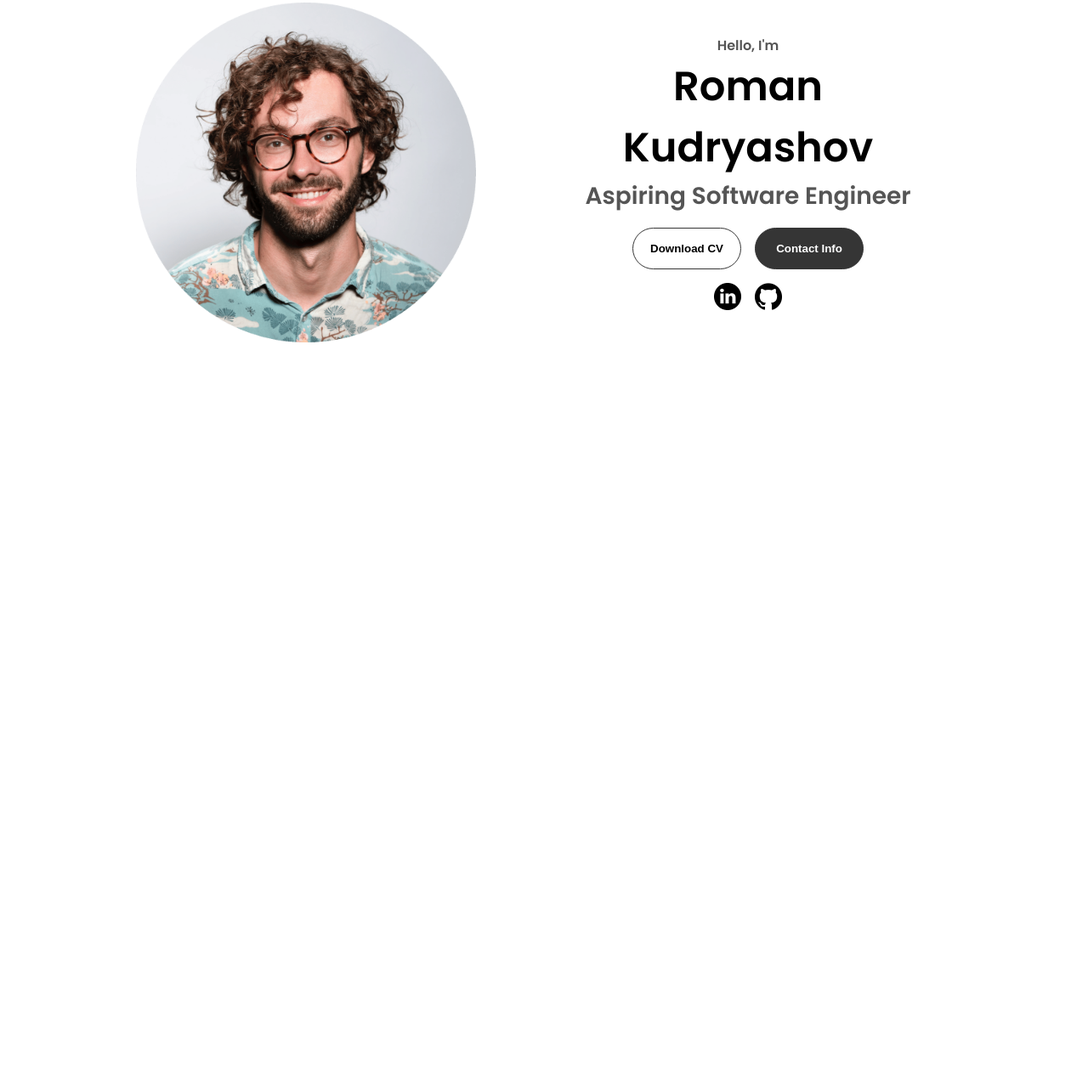
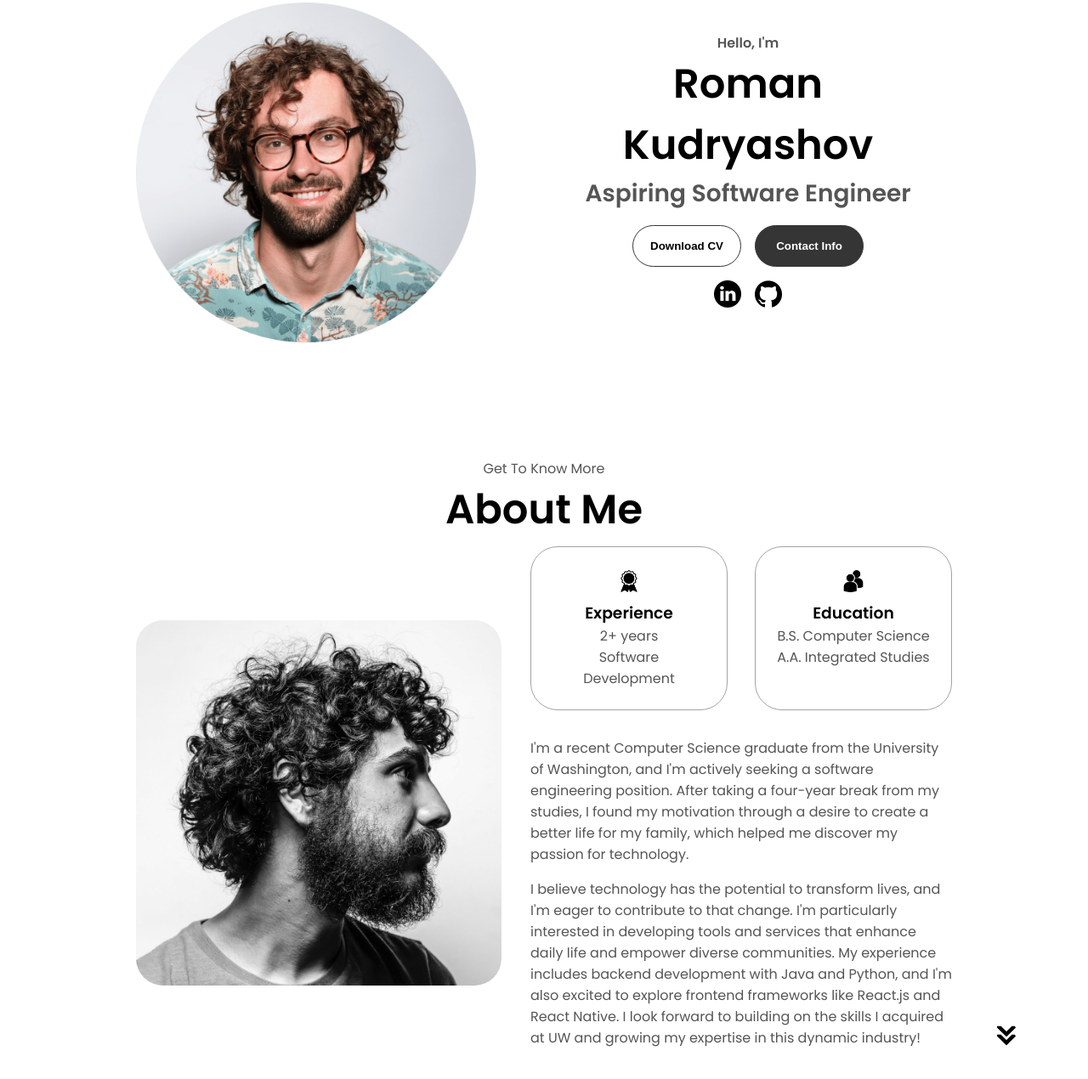
Before and after one commit to rkudryashov94/portfolio-website-v1, a plain HTML site: page index.html in a window 1280 px wide. Shown: the part 294-1564 px from the top of the page at 85% size. Before the commit the page ends 801 px from the top, so only its background shows below. Drawn offline with Linux system fonts and the light colour scheme.

Commit message:
Implement the About Me section
- Added Experience and Education overview sections
- Added professional summary section
- Styled it with the picture

```diff
--- a/index.html
+++ b/index.html
@@ -1,31 +1,24 @@
 <!DOCTYPE html>
 <html lang="en">
+
 <head>
     <meta charset="UTF-8" />
     <meta name="viewport" content="width=device-width, initial-scale=1.0" />
     <title>Roman Kudryashov's Portfolio</title>
 
     <!-- SEO Meta Tags -->
-		<meta
-			name="description"
-			content="Welcome to my portfolio! I am an ambitious software engineer, showcasing my projects, skills,
-            and experiences to land an entry-level software engineer role."
-		/>
-		<meta
-			name="keywords"
-			content="Roman Kudryashov, software engineer, personal portfolio, personal projects,
-            coding projects, front-end engineer, back-end engineer"
-		/>
+    <meta name="description" content="Welcome to my portfolio! I am an ambitious software engineer, showcasing my projects, skills,
+            and experiences to land an entry-level software engineer role." />
+    <meta name="keywords" content="Roman Kudryashov, software engineer, personal portfolio, personal projects,
+            coding projects, front-end engineer, back-end engineer" />
     <meta name="author" content="Roman Kudryashov" />
-		<meta
-			name="google-site-verification"
-			content="6IFdr087Tj-ReSBlc3qYvQzTBVlC7Pnc3_-7Ss-_vTw"
-		/>
+    <meta name="google-site-verification" content="6IFdr087Tj-ReSBlc3qYvQzTBVlC7Pnc3_-7Ss-_vTw" />
 
     <!-- Linking CSS -->
     <link rel="stylesheet" href="style.css" />
     <link rel="stylesheet" href="mediaqueries.css" />
 </head>
+
 <body>
     <a href="./my-projects.html">Link to all projects</a>
     <nav id="desktop-nav">
@@ -59,10 +52,7 @@
 
     <section id="profile">
         <div class="section__pic-container">
-				<img
-					src="./assets/profile-pic.png"
-					alt="Roman Kudryashov profile picture"
-				/>
+            <img src="./assets/profile-pic.png" alt="Roman Kudryashov profile picture" />
         </div>
 
         <div class="section__text">
@@ -70,37 +60,79 @@
             <h1 class="title">Roman Kudryashov</h1>
             <p class="section__text__p2">Aspiring Software Engineer</p>
             <div class="btn-container">
-					<button
-						class="btn btn-color-2"
-						onclick="window.open('./assets/roman-kudryashov-resume-sde.pdf')"
-					>
+                <button class="btn btn-color-2" onclick="window.open('./assets/roman-kudryashov-resume-sde.pdf')">
                     Download CV
                 </button>
 
-                    <button
-						class="btn btn-color-1"
-						onclick="location.href='./#contact'"
-					>
+                <button class="btn btn-color-1" onclick="location.href='./#contact'">
                     Contact Info
                 </button>
             </div>
 
             <div id="socials-container">
-                    <img src="./assets/linkedin.png"
-                    alt="Roman Kudryashov LinkedIn Profile"
-                    class="icon"
-                    onclick="location.href='https://www.linkedin.com/in/rkudryashov94/'"
-                    />
+                <a href="https://www.linkedin.com/in/rkudryashov94/" target="_blank" rel="noopener noreferrer">
+                    <img src="./assets/linkedin.png" alt="LinkedIn Profile of Roman Kudryashov" class="icon" />
+                </a>
 
-                    <img src="./assets/github.png"
-                    alt="Roman Kudryashov Github Profile"
-                    class="icon"
-                    onclick="location.href='https://github.com/rkudryashov94'"
-                    />
+                <a href="https://github.com/rkudryashov94" target="_blank" rel="noopener noreferrer">
+                    <img src="./assets/github.png" alt="Github Profile of Roman Kudryashov" class="icon" />
+                </a>
+
             </div>
+    </section>
+
+    <section id="about">
+        <p class="section__text__p1">
+            Get To Know More
+        </p>
+
+        <h1 class="title">About Me</h1>
+
+        <div class="section-container">
+            <div class="section__pic-container">
+                <img src="./assets/about-pic.png" alt="Roman Kudryashov profile picture" class="about-pic" />
+            </div>
+
+            <div class="about-details-container">
+                <div class="about-containers">
+                    <div class="details-container">
+                        <img src="./assets/experience.png" alt="Experience icon" class="icon" />
+
+                        <h3>Experience</h3>
+
+                        <p>2+ years <br /> Software Development</p>
+                    </div>
+
+                    <div class="details-container">
+                        <img src="./assets/education.png" alt="Education icon" class="icon" />
+
+                        <h3>Education</h3>
+
+                        <p>B.S. Computer Science <br /> A.A. Integrated Studies</p>
+                    </div>
+                </div>
+
+                <div class="text-container">
+                    <p>I'm a recent Computer Science graduate from the University of Washington, and I'm actively
+                        seeking a software engineering position. After taking a four-year break from my studies, I found
+                        my motivation through a desire to create a better life for my family, which helped me discover
+                        my passion for technology.</p>
+                    <p>I believe technology has the potential to transform lives, and I'm eager to contribute to that
+                        change. I'm particularly interested in developing tools and services that enhance daily life and
+                        empower diverse communities. My experience includes backend development with Java and Python,
+                        and I'm also excited to explore frontend frameworks like React.js and React Native. I look
+                        forward to building on the skills I acquired at UW and growing my expertise in this dynamic
+                        industry!</p>
+                </div>
+
+            </div>
+        </div>
+        <img src="./assets/arrow.png" alt="Arrow icon" class="icon arrow" onclick="location.href='./#experience'" />
+
     </section>
 
     <!-- Linking JS  -->
     <script src="script.js"></script>
 </body>
+
 </html>
--- a/style.css
+++ b/style.css
@@ -242,21 +242,79 @@ section {
 .btn-color-1,
 .btn-color-2:hover {
 	background: rgb(53, 53, 53);
-    color: white;
+	color: white;
 }
 
 .btn-color-1:hover {
-    background: rgb(0,0,0);
+	background: rgb(0, 0, 0);
 }
 
 .btn-color-2 {
-    background: none;
+	background: none;
 }
 
 .btn-color-2:hover {
-    border: rgb(255, 255,255) 0.1rem solid;
+	border: rgb(255, 255, 255) 0.1rem solid;
 }
 
 .btn-container {
-    gap: 1rem;
+	gap: 1rem;
 }
+
+/* About Section */
+#about {
+	position: relative;
+}
+
+.about-containers {
+	gap: 2rem;
+	margin-bottom: 2rem;
+	margin-top: 2rem;
+}
+
+.about-details-container {
+	justify-content: center;
+	flex-direction: column;
+}
+
+.about-containers,
+.about-details-container {
+	display: flex;
+}
+
+.about-pic {
+	border-radius: 2rem;
+	height: 430px;
+	width: auto;
+}
+
+.arrow {
+	position: absolute;
+	right: -5rem;
+	bottom: 2.5rem;
+}
+
+.details-container {
+	padding: 1.5rem;
+	flex: 1;
+	background: white;
+	border-radius: 2rem;
+	border: rgb(53, 53, 53) 0.1rem solid;
+	border-color: rgb(163, 163, 163);
+	text-align: center;
+}
+
+.section-container {
+	gap: 4rem;
+	height: 80%;
+}
+
+.section__pic-container {
+	height: 400px;
+	width: 400px;
+	margin: auto 0;
+}
+
+.text-container p {
+	margin-bottom: 1rem;
+}
```
Lines whose indentation alone changed are shown as unchanged.
